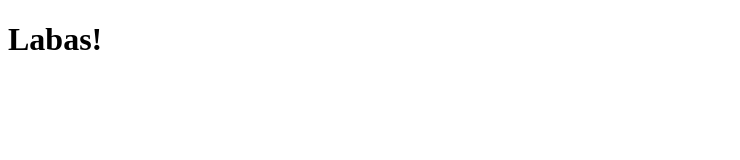
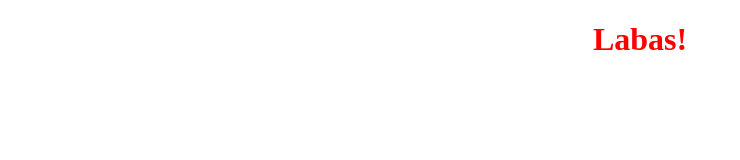
Before and after one commit to Dovile-dote/my-website, a plain HTML site: page index.html in a window 1280 px wide. Shown: the whole page, without its empty margins (0-740 px from the left). Drawn offline with Linux system fonts and the light colour scheme.

Commit message:
pridejau css faila

```diff
--- a/index.html
+++ b/index.html
@@ -6,6 +6,7 @@
     <meta http-equiv="X-UA-Compatible" content="IE=edge">
     <meta name="viewport" content="width=device-width, initial-scale=1.0">
     <title>Document</title>
+    <link rel="stylesheet" href="style.css">
 </head>
 
 <body>
--- /dev/null
+++ b/style.css
@@ -0,0 +1,8 @@
+body {
+    margin: 0;
+}
+
+h1 {
+    color: red;
+    text-align: center;
+}
```
